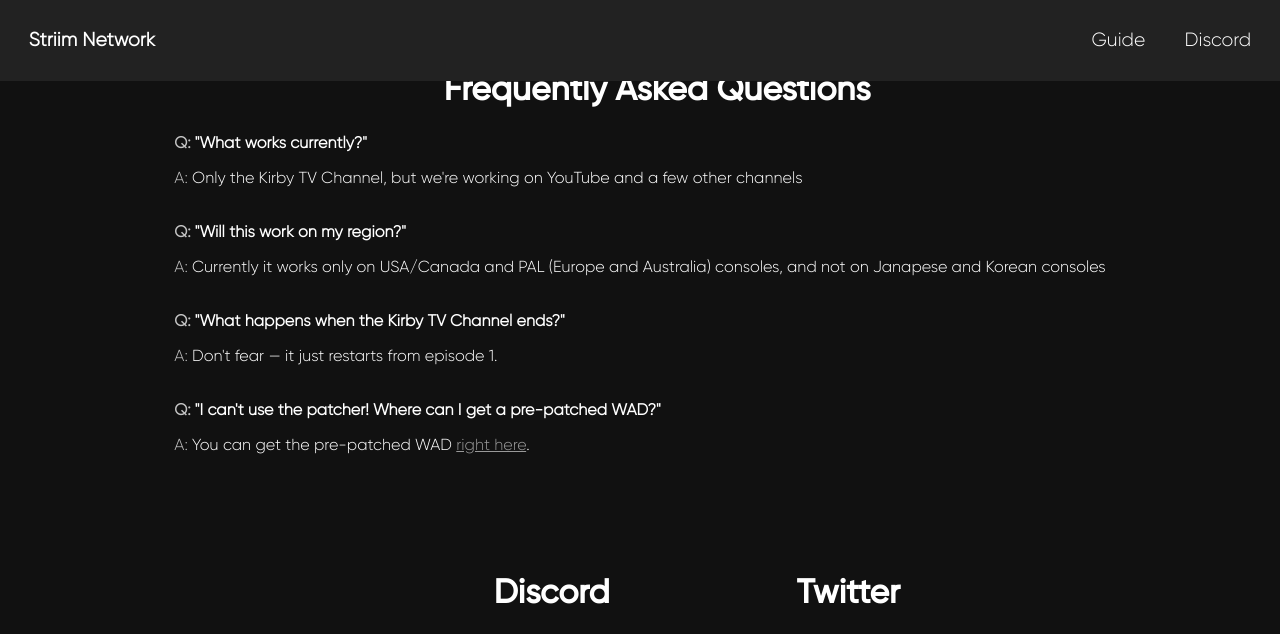
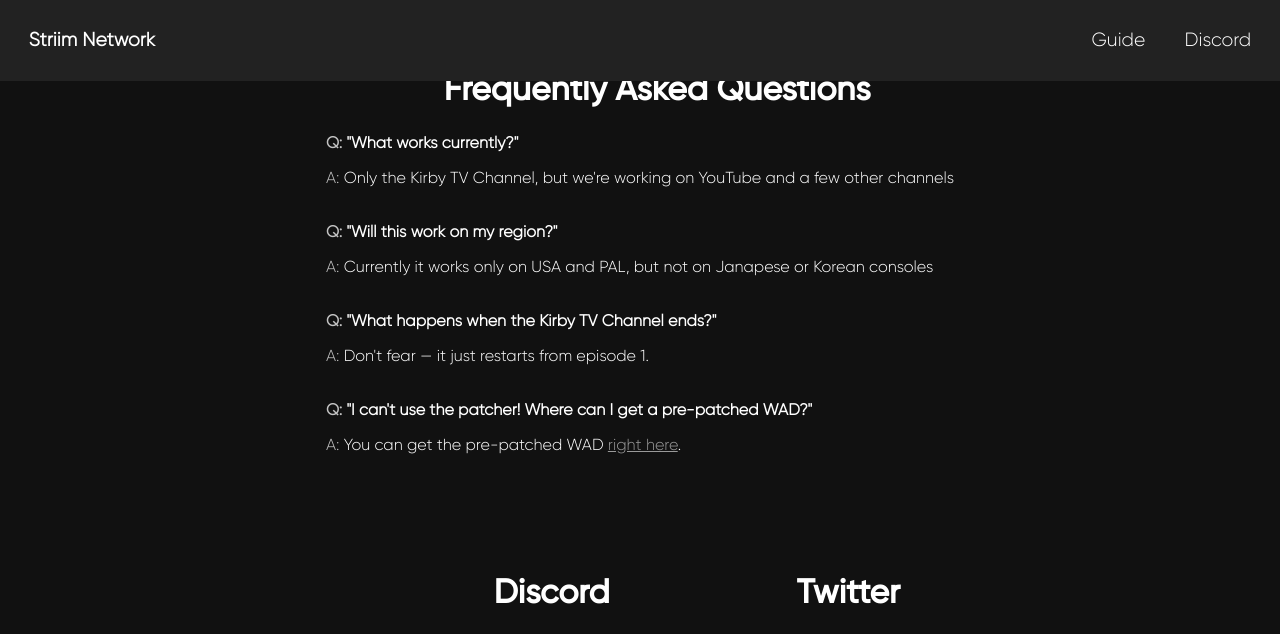
Before and after one commit to StriimNetwork/website, a Jekyll site: the page built from index.html, in a window 1280 px wide and 900 px high, scrolled down 1225 px, cut to the strip 0-634 px from the top of the window. Built offline with Jekyll 4.4.1, drawn with Linux system fonts in a browser that asks for light colours; comment, search, counter and statistics services are not loaded.

Commit message:
Update index.html

```diff
--- a/index.html
+++ b/index.html
@@ -40,7 +40,7 @@
 		<br>
         <b><span class="o75">Q:</span> "Will this work on my region?"</b>
         <br>
-        <p><span class="o75">A:</span> Currently it works only on USA/Canada and PAL (Europe and Australia) consoles, and not on Janapese and Korean consoles</p>
+        <p><span class="o75">A:</span> Currently it works only on USA and PAL, but not on Janapese or Korean consoles</p>
         <br>
         <b><span class="o75">Q:</span> "What happens when the Kirby TV Channel ends?"</b>
         <br>
```
